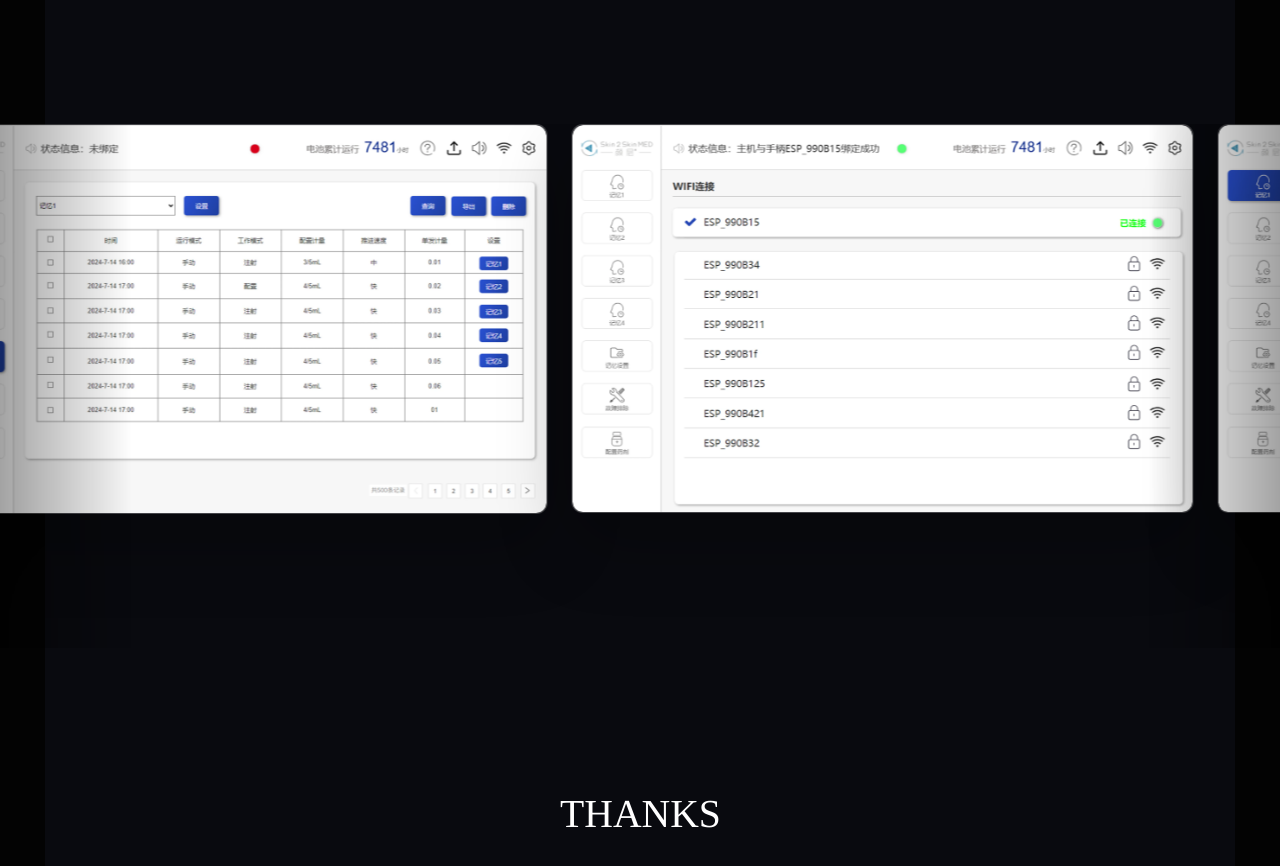
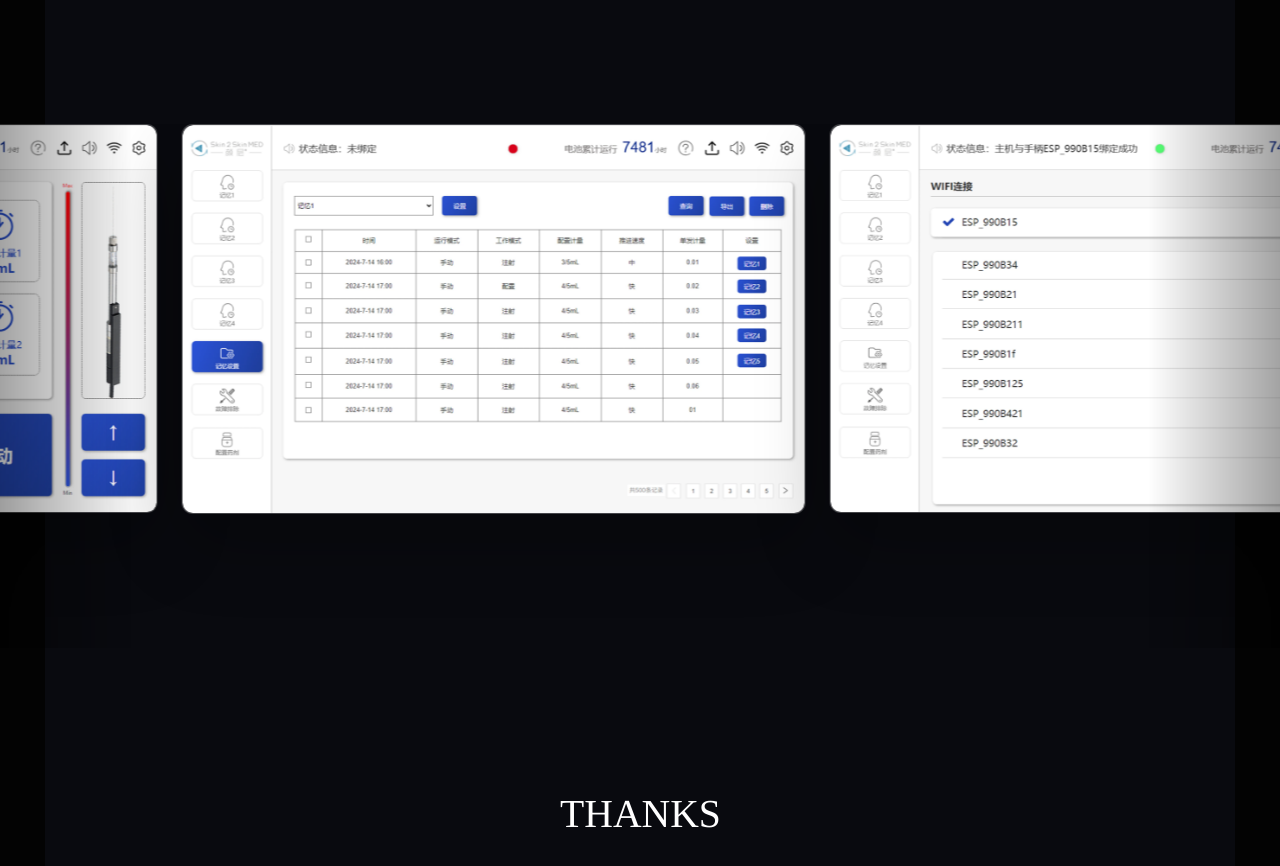
Before and after one commit to 774781593/fanjiannan-portfolio, a Next.js app: page /projects/app-design in a window 1280 px wide. Shown: the part 5940-6806 px from the top of the page. Built offline with nearby package versions, Linux system fonts and the light colour scheme; a web font is replaced by a local one.

Commit message:
Slow app marquee animation

```diff
--- a/src/components/LayeredProjectPage.tsx
+++ b/src/components/LayeredProjectPage.tsx
@@ -1645,7 +1645,7 @@ function AppPageCarousel({ scale }: { scale: number }) {
       className="absolute"
       style={{ left: "calc(50% - 50vw)", top: px(8559 * scale), width: "100vw", height: px(846 * scale), zIndex: 90 }}
     >
-      <ImageMarquee images={scaledImages} width="100%" height={846 * scale} speed="18s" />
+      <ImageMarquee images={scaledImages} width="100%" height={846 * scale} speed="28s" />
     </div>
   );
 }
```
